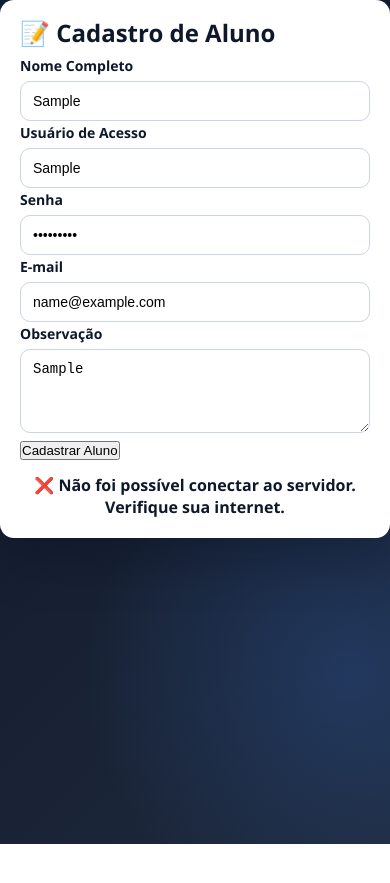
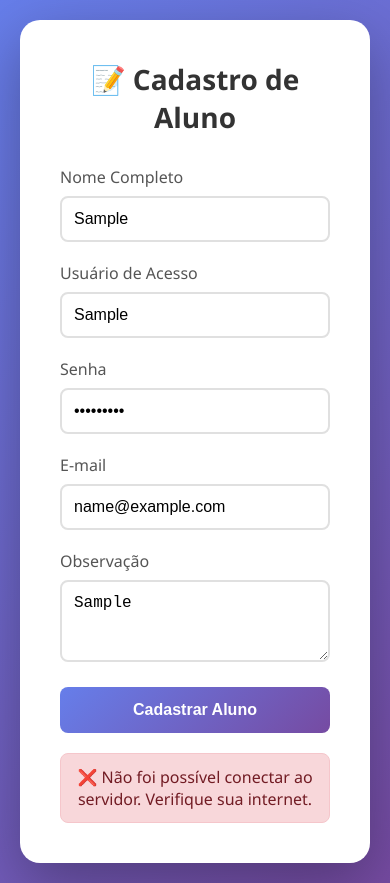
Before and after one commit to LeonardoKed/FrontEnd_Aplication_P2_CNI, a plain HTML site: page index.html in a window 390 px wide. Both pictures are taken after typing "Sample", "Sample", "Sample123", "name@example.com", "Sample" into the empty fields and a click on the button "Cadastrar Aluno". Before the commit the page ends 844 px from the top, so only its background shows below. Drawn offline with Linux system fonts and the light colour scheme; no server answers.

Commit message:
Update style.css

```diff
--- a/style.css
+++ b/style.css
@@ -1,18 +1,3 @@
-:root {
-  --bg-1: #0f172a;
-  --bg-2: #1e293b;
-  --card: #ffffff;
-  --text: #0f172a;
-  --muted: #475569;
-  --brand: #0ea5e9;
-  --brand-strong: #0284c7;
-  --ok: #16a34a;
-  --warn: #d97706;
-  --danger: #dc2626;
-  --border: #cbd5e1;
-  --shadow: 0 20px 50px rgba(2, 6, 23, 0.25);
-}
-
 * {
     margin: 0;
     padding: 0;
@@ -20,188 +5,89 @@
 }
 
 body {
+    font-family: 'Segoe UI', Tahoma, Geneva, Verdana, sans-serif;
+    background: linear-gradient(135deg, #667eea 0%, #764ba2 100%);
     min-height: 100vh;
-  font-family: "Segoe UI", Tahoma, Geneva, Verdana, sans-serif;
-  color: var(--text);
-  background:
-    radial-gradient(circle at 10% 20%, rgba(14, 165, 233, 0.25), transparent 30%),
-    radial-gradient(circle at 90% 80%, rgba(59, 130, 246, 0.2), transparent 35%),
-    linear-gradient(135deg, var(--bg-1), var(--bg-2));
-}
-
-.page {
-  min-height: 100vh;
-  display: grid;
-  place-items: center;
-  padding: 24px;
+    display: flex;
+    justify-content: center;
+    align-items: center;
+    padding: 20px;
 }
 
 .container {
+    background: #fff;
+    border-radius: 20px;
+    padding: 40px;
+    max-width: 600px;
     width: 100%;
-  max-width: 520px;
-  background: var(--card);
-  border-radius: 16px;
-  box-shadow: var(--shadow);
-  padding: 28px;
-  animation: rise 0.45s ease;
-}
-
-@keyframes rise {
-  from { opacity: 0; transform: translateY(12px); }
-  to { opacity: 1; transform: translateY(0); }
-}
-
-.hero {
-  margin-bottom: 18px;
-}
-
-.eyebrow {
-  font-size: 12px;
-  letter-spacing: 0.08em;
-  text-transform: uppercase;
-  color: var(--brand-strong);
-  font-weight: 700;
-  margin-bottom: 6px;
+    box-shadow: 0 20px 60px rgba(0,0,0,0.3);
 }
 
 h1 {
-  font-size: 30px;
-  line-height: 1.1;
-  margin-bottom: 8px;
+    color: #333;
+    margin-bottom: 30px;
+    text-align: center;
+    font-size: 28px;
 }
 
-.subtitle {
-  color: var(--muted);
-  font-size: 14px;
-}
-
-.input-group {
-  margin-bottom: 14px;
-}
-
-.label-row {
-  display: flex;
-  justify-content: space-between;
-  align-items: center;
-  gap: 10px;
+.form-group {
+    margin-bottom: 20px;
 }
 
 label {
-  display: inline-block;
-  margin-bottom: 6px;
-  font-weight: 600;
-  font-size: 14px;
+    display: block;
+    margin-bottom: 8px;
+    color: #555;
+    font-weight: 500;
 }
 
-#obsCounter {
-  font-size: 12px;
-  color: var(--muted);
+input, textarea {
+    width: 100%;
+    padding: 12px;
+    border: 2px solid #e0e0e0;
+    border-radius: 8px;
+    font-size: 16px;
+    transition: border-color 0.3s;
 }
 
-input,
-textarea {
-  width: 100%;
-  border: 1px solid var(--border);
-  border-radius: 10px;
-  padding: 11px 12px;
-  font-size: 14px;
+input:focus, textarea:focus {
     outline: none;
-  transition: border-color 0.2s ease, box-shadow 0.2s ease, background-color 0.2s ease;
-  background: #fff;
+    border-color: #667eea;
 }
 
-textarea {
-  min-height: 84px;
-  resize: vertical;
+button {
+    width: 100%;
+    padding: 14px;
+    background: linear-gradient(135deg, #667eea 0%, #764ba2 100%);
+    color: #fff;
+    border: none;
+    border-radius: 8px;
+    font-size: 16px;
+    font-weight: bold;
+    cursor: pointer;
+    transition: transform 0.2s;
 }
 
-input:focus,
-textarea:focus {
-  border-color: var(--brand);
-  box-shadow: 0 0 0 3px rgba(14, 165, 233, 0.18);
+button:hover {
+    transform: translateY(-2px);
 }
 
-input.invalid,
-textarea.invalid {
-  border-color: var(--danger);
-  background: #fef2f2;
+.mensagem {
+    margin-top: 20px;
+    padding: 12px;
+    border-radius: 8px;
+    text-align: center;
+    font-weight: 500;
 }
 
-input.valid,
-textarea.valid {
-  border-color: var(--ok);
-  background: #f0fdf4;
+.sucesso {
+    background: #d4edda;
+    color: #155724;
+    border: 1px solid #c3e6cb;
 }
 
-.hint {
-  display: block;
-  margin-top: 5px;
-  color: var(--muted);
-  font-size: 12px;
-  min-height: 16px;
+.erro {
+    background: #f8d7da;
+    color: #721c24;
+    border: 1px solid #f5c6cb;
 }
-
-.hint.error {
-  color: var(--danger);
-}
-
-.password-meter {
-  margin-top: 8px;
-  width: 100%;
-  height: 8px;
-  border-radius: 999px;
-  background: #e2e8f0;
-  overflow: hidden;
-}
-
-#passwordBar {
-  height: 100%;
-  width: 0%;
-  transition: width 0.25s ease, background-color 0.25s ease;
-  background-color: var(--danger);
-}
-
-.btn {
-  margin-top: 8px;
-  width: 100%;
-  border: none;
-  border-radius: 10px;
-  padding: 12px;
-  font-size: 15px;
-  font-weight: 700;
-  color: #fff;
-  background: linear-gradient(135deg, var(--brand), var(--brand-strong));
-  cursor: pointer;
-  transition: filter 0.2s ease, transform 0.08s ease;
-}
-
-.btn:hover {
-  filter: brightness(1.05);
-}
-
-.btn:active {
-  transform: translateY(1px);
-}
-
-.btn:disabled {
-  opacity: 0.7;
-  cursor: not-allowed;
-}
-
-#mensagem {
-  margin-top: 14px;
-  text-align: center;
-  font-weight: 700;
-  min-height: 24px;
-}
-
-@media (max-width: 560px) {
-  .container {
-    padding: 20px;
-    border-radius: 14px;
-  }
-
-  h1 {
-    font-size: 24px;
-  }
-}
```
Lines whose indentation alone changed are shown as unchanged.
